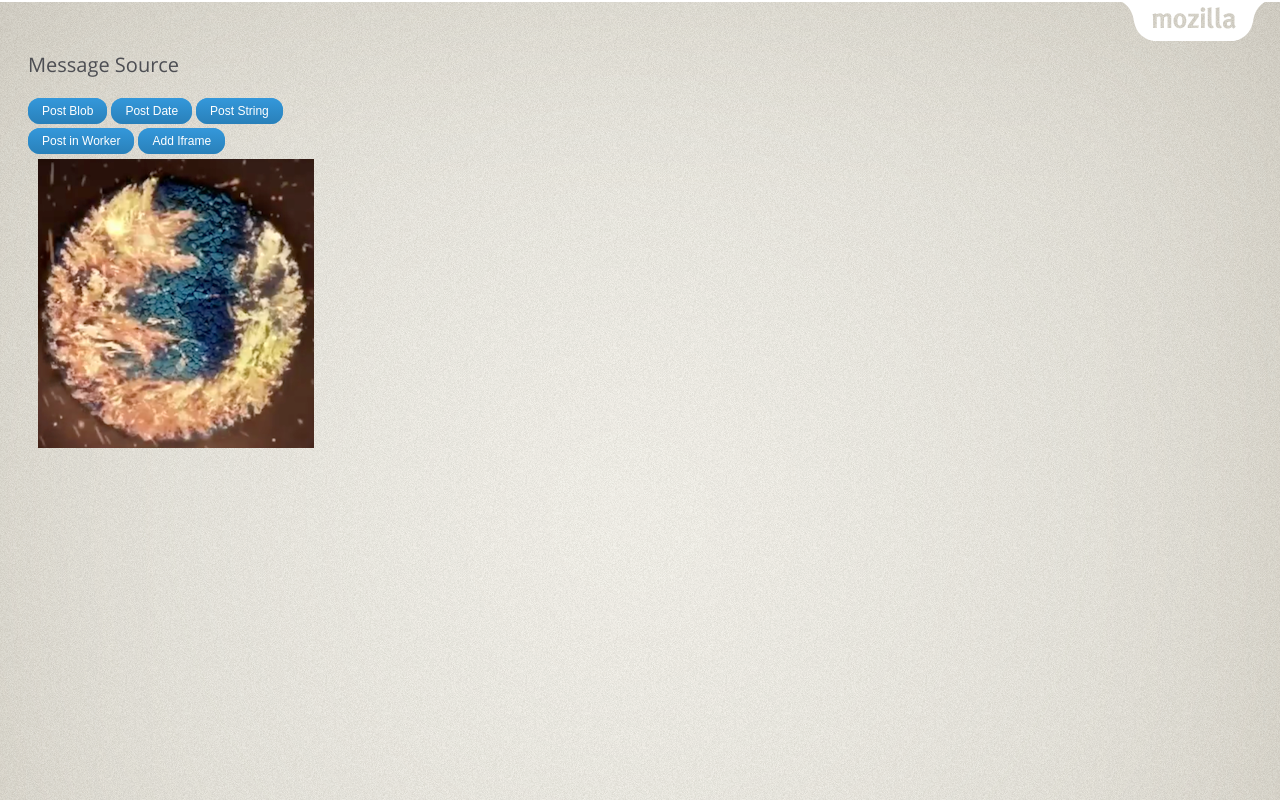
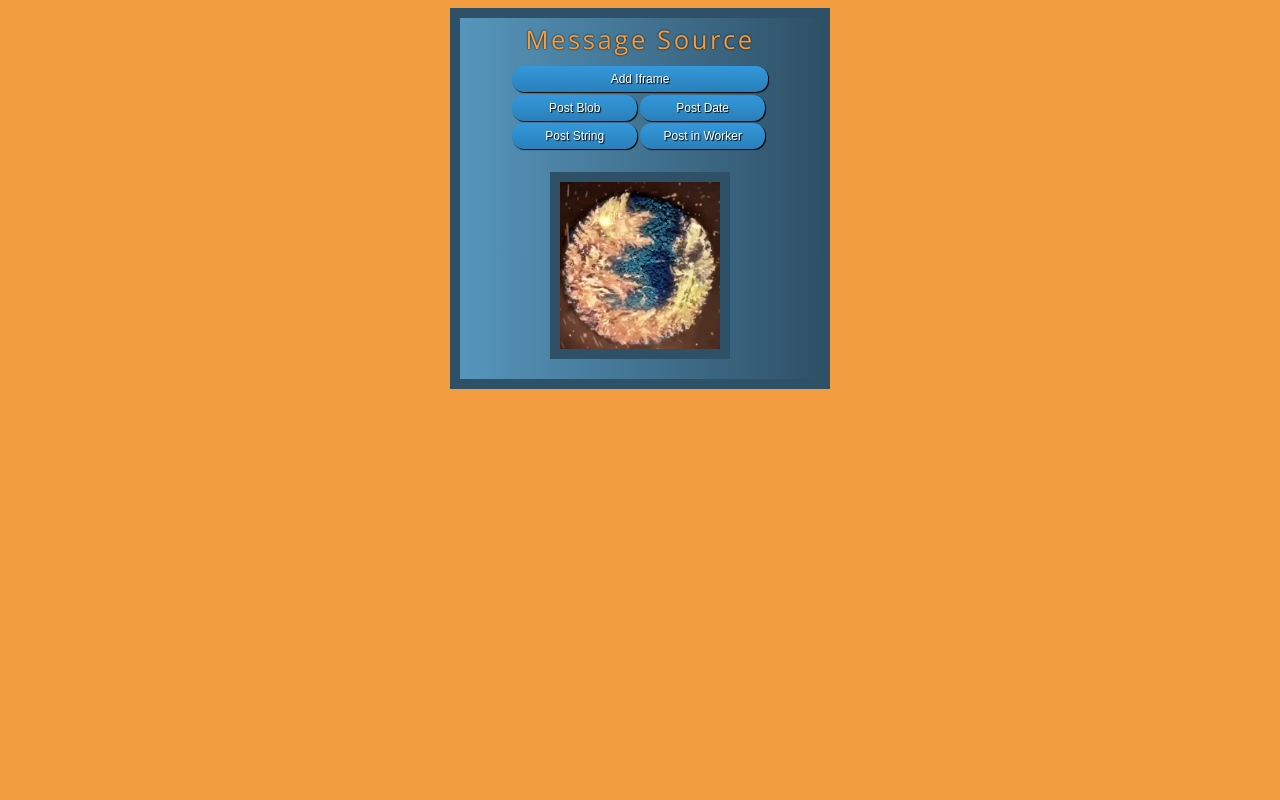
Before and after one commit to JasonWeathersby/broadcastchannelexample, a plain HTML site: page index.html in a window 1280 px wide. Drawn offline with Linux system fonts and the light colour scheme.

Commit message:
styling dat mutha

```diff
--- a/pageone.html
+++ b/index.html
@@ -7,42 +7,42 @@
     <link rel="stylesheet" href="styles/style.css">
 </head>
 
-<body>
+<body class="mainbody">
 
-    <section class="indent-style">
+
         <!-- Section 1 -->
-        <section>
+        <section class="mainframe">
+            <h1>Message Source</h1>
             <nav>
-                <h1>Message Source</h1>
-                <div style="height:30px">
-                    <a class="btn" id="post">Post Blob</a>
-                    <a class="btn" id="postDate">Post Date</a>
-                    <a class="btn" id="postString">Post String</a>
-                </div>
-                <div>
-                    <a class="btn" id="postWorker">Post in Worker</a>
-                    <a class="btn" id="postIframe">Add Iframe</a>
-                </div>
+                <ul>
+                    <li><a class="btn" id="postIframe">Add Iframe</a></li>
+                    <li><a class="btn" id="post">Post Blob</a></li>
+                    <li><a class="btn" id="postDate">Post Date</a></li>
+                    <li><a class="btn" id="postString">Post String</a></li>
+                    <li><a class="btn" id="postWorker">Post in Worker</a></li>
+                    <div class="clearfix"></div>
+                </ul>
             </nav>
-            <section>
-                <img id="ffimg" src="images/firefox.png">
-            </section>
+
+            <img id="ffimg" src="images/firefox.png">
+
 
         </section>
 
         <!-- Section 2 -->
         <section>
-            <section>
                 <div id="iframetitle"></div>
                 <div id="content"></div>
-            </section>
         </section>
-    </section>
+
 
 
     <script type="application/javascript">
         var channel;
         var gBlob;
+
+        var sec1 = document.querySelector('.mainbody > section:first-of-type');
+        var sec2 = document.querySelector('.mainbody > section:last-of-type');
 
         function setupChannel() {
             if ("BroadcastChannel" in window) {
@@ -70,8 +70,7 @@
 
             div.innerHTML = "";
             var ifr = document.createElement("iframe");
-            ifr.style.width = "400px";
-            ifr.style.height = "335px";
+            ifr.style.height = '350px';
             ifr.setAttribute('src', "pagetwo.html");
             ifr.addEventListener("load", iframeLoaded, false);
             div.appendChild(ifr);
@@ -81,6 +80,10 @@
         function iframeLoaded() {
             var t = document.getElementById("iframetitle");
             t.innerHTML = "<h1>Iframe Message Target</h1>"
+
+            sec1.className = sec1.className + ' flyleft';
+            sec2.className = sec2.className + ' flyrightfadein';
+
         }
 
         function setup() {
--- a/styles/style.css
+++ b/styles/style.css
@@ -10,19 +10,44 @@
 }
 
 
-body{
-	background:url(../images/bg-sandstone-2.png);
+.mainbody {
+	  background-color: #f39d41;
 	}
 
-body:after {
-	position:absolute;
-	top:0;
-	right:10px;
-	width:153px;
-	height:41px;
-	background:url(../images/tab-2.png);
-	content:'';
-	}
+.mainbody > section {
+  width: 320px;
+  background-image: linear-gradient(to right,#5696bc,#2f5168);
+  border: 10px solid #2f5168;
+  margin: 0 auto;
+  padding: 5px 20px 20px;
+}
+
+nav ul {
+  padding-bottom: 10px;
+}
+
+nav li {
+  list-style-type: none;
+  float: left;
+  width: 49%;
+  padding-bottom: 1%;
+  cursor: pointer;
+}
+
+nav li:first-child {
+  width: 100%;
+}
+
+nav li:nth-of-type(2), nav li:nth-of-type(4) {
+  padding-right: 1%;
+}
+
+nav ul {
+  padding: 0 0 20px 0;
+  width: 80%;
+  margin: 0 auto;
+}
+
 .btn {
   background: #3498db;
   background-image: -moz-linear-gradient(top, #3498db, #2980b9);
@@ -32,9 +57,13 @@ body:after {
   font-family: Arial;
   color: #ffffff;
   font-size: 12px;
-  padding: 6px 14px 6px 14px;
+  padding: 6px 0;
   text-decoration: none;
-  width: 100px
+  text-align: center;
+  display: block;
+  width: 100%;
+  box-shadow: 1px 1px 1px black;
+  text-shadow: 1px 1px 1px black;
 }
 
 .btn:hover {
@@ -43,10 +72,61 @@ body:after {
   background-image: linear-gradient(to bottom, #0095DD, #00539F);
   text-decoration: none;
 }
-    section { border:0px solid gray; padding:10px; overflow:hidden; }
-    section > section { float:left; }
-    .indent-1 { padding-left:120px; }
+
+.btn:active {
+  background: #0095DD;
+  background-image: -moz-linear-gradient(top, #0095DD, #00539F);
+  background-image: linear-gradient(to bottom, #0095DD, #00539F);
+  text-decoration: none;
+}
+
 
 h1 {
-		color: #4D4E53; font:bold 20px/1 'OpenSansRegular', sans-serif;
+    margin: 0 0 10px;
+    text-align: center;
+    letter-spacing: 0.1em;
+		color: #f39d41; font:bold 1.6em/1.3 'OpenSansRegular', sans-serif;
+    text-shadow: 0px 0px 2px black;
 }
+
+img {
+  width: 50%;
+  margin: 15%;
+  display: block;
+  margin: auto;
+  border: 10px solid #2f5168;
+}
+
+.clearfix {
+  clear: both;
+}
+
+/* the posh animation bit */
+
+.mainbody > section {
+  position: relative;
+}
+
+.mainbody > section:last-of-type {
+  opacity: 0;
+  z-index: 1;
+  bottom: 383px;
+}
+
+.flyleft {
+  animation: flyleftanim 0.6s 1 both;
+}
+
+.flyrightfadein {
+  animation: flyrightfadeinanim 0.6s 1 both;
+}
+
+@keyframes flyleftanim {
+  from { transform: translateX(0); }
+  to { transform: translateX(-52%); }
+}
+
+@keyframes flyrightfadeinanim {
+    from { transform: translateX(0);opacity:0; }
+  to { transform: translateX(52%);opacity:1; }
+}
```
Also changed, not shown: images/bg-sandstone-2.png (deleted), images/tab-2.png (deleted).
